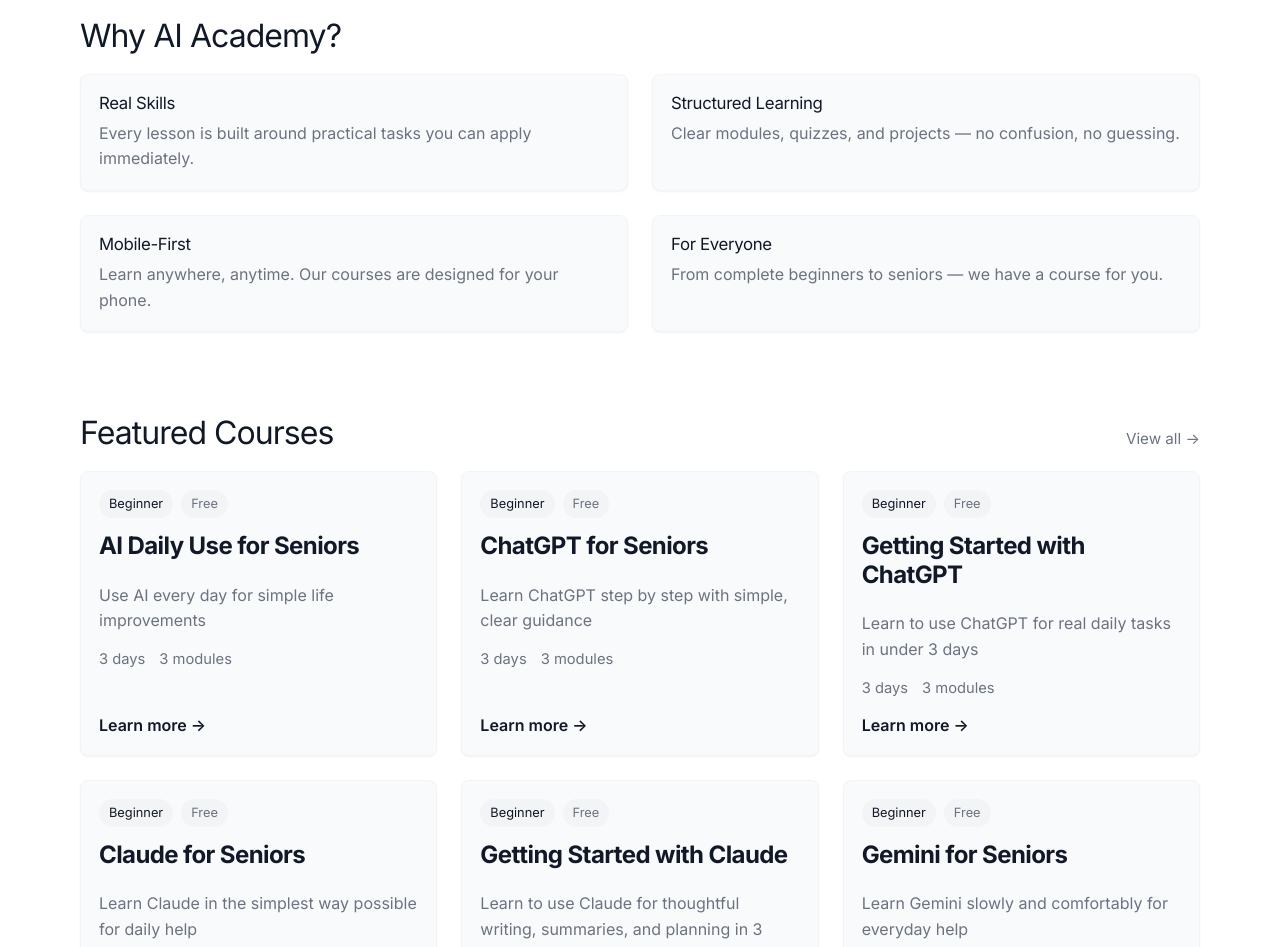
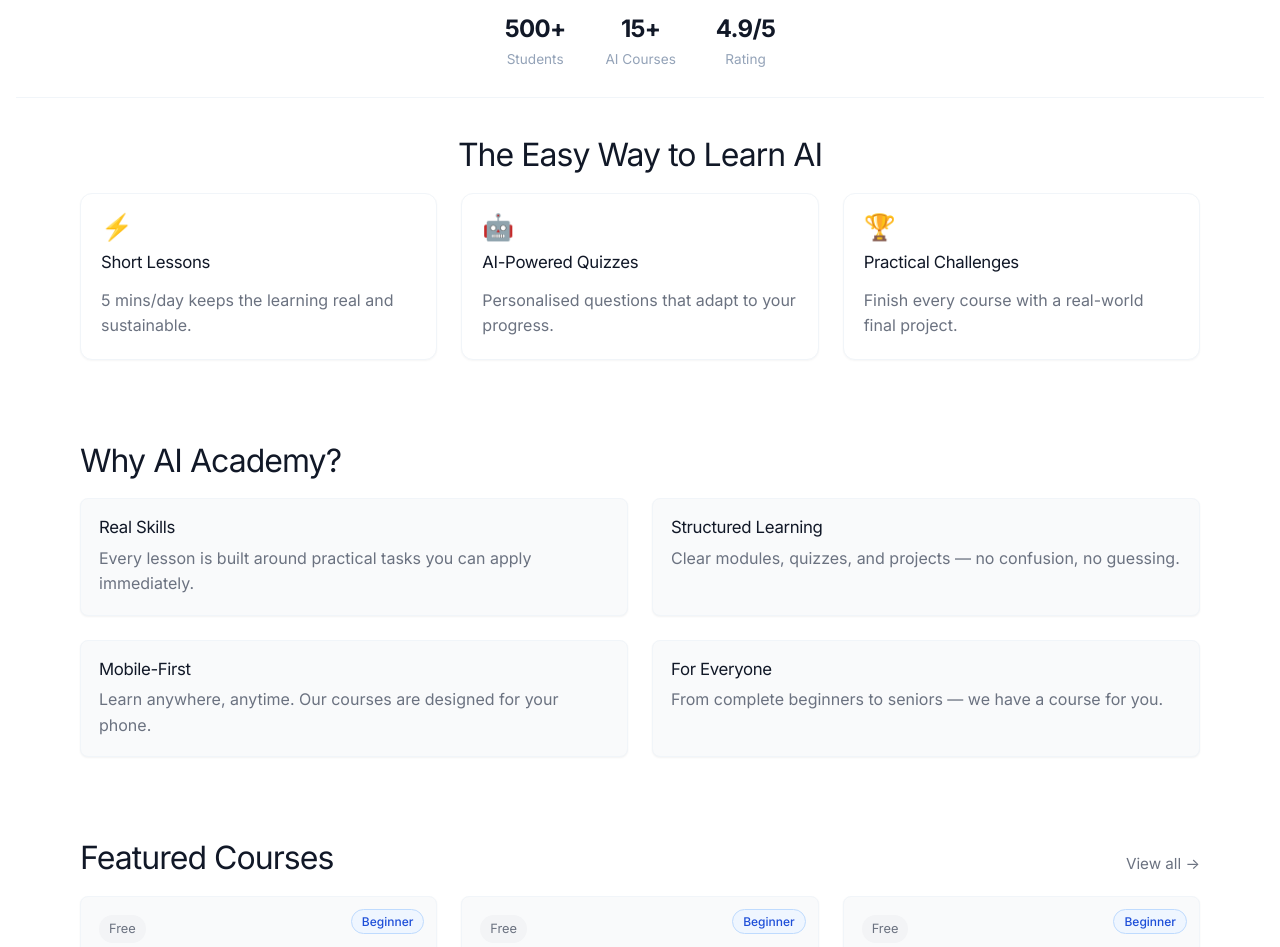
Before and after one commit to Joenasriani/aicourses, a Next.js app: page / in a window 1280 px wide. Shown: the part 480-1427 px from the top of the page. Built offline with nearby package versions, Linux system fonts and the light colour scheme.

Commit message:
Phase 7: Premium Course Marketplace & Social Proof
Agent-Logs-Url: https://github.com/Joenasriani/aicourses/sessions/0ef61d0f-07fe-4fb4-ac7a-8c643d638f66

Co-authored-by: Joenasriani <3828735+Joenasriani@users.noreply.github.com>

```diff
--- a/app/courses/CourseList.js
+++ b/app/courses/CourseList.js
@@ -1,6 +1,7 @@
 "use client"
 
-import { useState, useMemo } from 'react'
+import { useState, useMemo, useTransition } from 'react'
+import CourseCard from '../../components/CourseCard'
 
 const FILTERS = ['All', 'AI', 'Development', 'Marketing']
 
@@ -10,9 +11,26 @@ function matchesFilter(course, filter) {
   return text.includes(filter.toLowerCase())
 }
 
+function SkeletonCard() {
+  return (
+    <div className="course-card skeleton-card" aria-hidden="true">
+      <div className="skeleton-badge" />
+      <div className="skeleton-line skeleton-title" />
+      <div className="skeleton-line skeleton-subtitle" />
+      <div className="skeleton-line skeleton-subtitle skeleton-short" />
+      <div className="skeleton-meta">
+        <div className="skeleton-line skeleton-meta-item" />
+        <div className="skeleton-line skeleton-meta-item" />
+      </div>
+      <div className="skeleton-line skeleton-cta" />
+    </div>
+  )
+}
+
 export default function CourseList({ courses }) {
   const [activeFilter, setActiveFilter] = useState('All')
   const [search, setSearch] = useState('')
+  const [isPending, startTransition] = useTransition()
 
   const filtered = useMemo(() => {
     const q = search.trim().toLowerCase()
@@ -23,6 +41,12 @@ export default function CourseList({ courses }) {
       return matchesFilter(course, activeFilter) && matchesSearch
     })
   }, [courses, activeFilter, search])
+
+  function handleFilter(f) {
+    startTransition(() => {
+      setActiveFilter(f)
+    })
+  }
 
   return (
     <>
@@ -38,8 +62,8 @@ export default function CourseList({ courses }) {
           {FILTERS.map((f) => (
             <button
               key={f}
-              className={`filter-btn${activeFilter === f ? ' active' : ''}`}
-              onClick={() => setActiveFilter(f)}
+              className={`filter-pill${activeFilter === f ? ' active' : ''}`}
+              onClick={() => handleFilter(f)}
             >
               {f}
             </button>
@@ -48,23 +72,13 @@ export default function CourseList({ courses }) {
       </div>
 
       <div className="course-grid">
-        {filtered.length === 0 ? (
+        {isPending ? (
+          Array.from({ length: 6 }).map((_, i) => <SkeletonCard key={i} />)
+        ) : filtered.length === 0 ? (
           <p className="no-results">No courses match your search.</p>
         ) : (
           filtered.map((course) => (
-            <a key={course.slug} href={`/courses/${encodeURIComponent(course.slug)}`} className="course-card">
-              <div className="course-card-top">
-                <span className="pill">{course.level}</span>
-                {course.price_aed === 0 && <span className="pill pill-muted">Free</span>}
-              </div>
-              <h3>{course.title}</h3>
-              <p className="hero-text">{course.subtitle}</p>
-              <div className="course-meta">
-                <span>{course.duration_days} days</span>
-                <span>{course.modules?.length} modules</span>
-              </div>
-              <span className="course-cta">Learn more →</span>
-            </a>
+            <CourseCard key={course.slug} course={course} />
           ))
         )}
       </div>
--- a/app/globals.css
+++ b/app/globals.css
@@ -536,6 +536,160 @@ p {
   color: var(--muted);
   grid-column: 1 / -1;
 }
+/* ── Trust Bar ───────────────────────────────────────────────────────── */
+.trust-bar {
+  padding: 20px 0 28px;
+  border-bottom: 1px solid #F1F5F9;
+}
+
+.trust-stats {
+  display: flex;
+  justify-content: center;
+  align-items: center;
+  gap: 40px;
+  flex-wrap: wrap;
+}
+
+.trust-stat {
+  display: flex;
+  flex-direction: column;
+  align-items: center;
+  gap: 2px;
+}
+
+.trust-stat-value {
+  font-size: 1.5rem;
+  font-weight: 700;
+  letter-spacing: -0.03em;
+  color: #111827;
+}
+
+.trust-stat-label {
+  font-size: 0.85rem;
+  color: #94a3b8; /* slate-400 */
+}
+
+/* ── The Easy Way ────────────────────────────────────────────────────── */
+.easy-way-section {
+  padding-top: 40px;
+}
+
+.easy-way-grid {
+  display: grid;
+  gap: 24px;
+  grid-template-columns: 1fr;
+}
+
+@media (min-width: 640px) {
+  .easy-way-grid {
+    grid-template-columns: repeat(3, minmax(0, 1fr));
+  }
+}
+
+.easy-way-card {
+  display: flex;
+  flex-direction: column;
+  gap: 8px;
+  padding: 20px;
+  border: 1px solid #F1F5F9;
+  border-radius: 12px;
+  background: #fff;
+  box-shadow: 0 1px 2px 0 rgba(0, 0, 0, 0.04);
+}
+
+.easy-way-icon {
+  font-size: 1.6rem;
+  line-height: 1;
+  margin-bottom: 4px;
+}
+
+/* ── Filter Pills ────────────────────────────────────────────────────── */
+.filter-pill {
+  height: 36px;
+  padding: 0 18px;
+  border-radius: 999px;
+  border: 1px solid #F1F5F9;
+  background: #ffffff;
+  color: #374151;
+  font-size: 0.88rem;
+  font-weight: 500;
+  cursor: pointer;
+  transition: background 0.15s ease, color 0.15s ease, border-color 0.15s ease, transform 0.1s ease;
+  flex-shrink: 0;
+  white-space: nowrap;
+}
+
+.filter-pill:hover {
+  border-color: #0066ff;
+  color: #0066ff;
+}
+
+.filter-pill:active {
+  transform: scale(0.95);
+}
+
+.filter-pill.active {
+  background: #0066ff;
+  border-color: #0066ff;
+  color: #ffffff;
+}
+
+/* ── Skeleton Cards ──────────────────────────────────────────────────── */
+.skeleton-card {
+  pointer-events: none;
+}
+
+.skeleton-badge {
+  position: absolute;
+  top: 12px;
+  right: 12px;
+  width: 64px;
+  height: 22px;
+  border-radius: 999px;
+  background: #e2e8f0;
+  animation: pulse 1.4s ease-in-out infinite;
+}
+
+.skeleton-line {
+  height: 14px;
+  border-radius: 6px;
+  background: #e2e8f0;
+  animation: pulse 1.4s ease-in-out infinite;
+}
+
+.skeleton-title {
+  height: 22px;
+  width: 70%;
+  margin-top: 8px;
+}
+
+.skeleton-subtitle {
+  width: 90%;
+}
+
+.skeleton-short {
+  width: 60%;
+}
+
+.skeleton-meta {
+  display: flex;
+  gap: 12px;
+}
+
+.skeleton-meta-item {
+  width: 60px;
+}
+
+.skeleton-cta {
+  width: 80px;
+  margin-top: auto;
+}
+
+@keyframes pulse {
+  0%, 100% { opacity: 1; }
+  50% { opacity: 0.4; }
+}
+
 /* ── Progress Bar ────────────────────────────────────────────────────── */
 .progress-bar-track {
   width: 100%;
--- a/app/page.js
+++ b/app/page.js
@@ -1,5 +1,6 @@
 import fs from 'fs'
 import path from 'path'
+import CourseCard from '../components/CourseCard'
 
 function getCourses() {
   const base = path.join(process.cwd(), 'content/courses')
@@ -12,6 +13,18 @@ function getCourses() {
     return { slug, ...data }
   }).filter(Boolean)
 }
+
+const TRUST_STATS = [
+  { value: '500+', label: 'Students' },
+  { value: '15+', label: 'AI Courses' },
+  { value: '4.9/5', label: 'Rating' },
+]
+
+const EASY_WAY = [
+  { icon: '⚡', title: 'Short Lessons', desc: '5 mins/day keeps the learning real and sustainable.' },
+  { icon: '🤖', title: 'AI-Powered Quizzes', desc: 'Personalised questions that adapt to your progress.' },
+  { icon: '🏆', title: 'Practical Challenges', desc: 'Finish every course with a real-world final project.' },
+]
 
 export default function Home() {
   const courses = getCourses()
@@ -42,6 +55,38 @@ export default function Home() {
         </div>
       </div>
 
+      {/* Trust bar */}
+      <section className="trust-bar">
+        <div className="container">
+          <div className="trust-stats">
+            {TRUST_STATS.map((s) => (
+              <div key={s.label} className="trust-stat">
+                <span className="trust-stat-value">{s.value}</span>
+                <span className="trust-stat-label">{s.label}</span>
+              </div>
+            ))}
+          </div>
+        </div>
+      </section>
+
+      {/* The Easy Way */}
+      <section className="section easy-way-section">
+        <div className="container">
+          <div className="section-head center">
+            <h2>The Easy Way to Learn AI</h2>
+          </div>
+          <div className="easy-way-grid">
+            {EASY_WAY.map((item) => (
+              <div key={item.title} className="easy-way-card">
+                <span className="easy-way-icon">{item.icon}</span>
+                <h3>{item.title}</h3>
+                <p className="hero-text">{item.desc}</p>
+              </div>
+            ))}
+          </div>
+        </div>
+      </section>
+
       <section className="section">
         <div className="container">
           <div className="section-head">
@@ -71,19 +116,7 @@ export default function Home() {
           </div>
           <div className="course-grid">
             {featured.map((course) => (
-              <a key={course.slug} href={`/courses/${course.slug}`} className="course-card">
-                <div className="course-card-top">
-                  <span className="pill">{course.level}</span>
-                  {course.price_aed === 0 && <span className="pill pill-muted">Free</span>}
-                </div>
-                <h3>{course.title}</h3>
-                <p className="hero-text">{course.subtitle}</p>
-                <div className="course-meta">
-                  <span>{course.duration_days} days</span>
-                  <span>{course.modules?.length} modules</span>
-                </div>
-                <span className="course-cta">Learn more →</span>
-              </a>
+              <CourseCard key={course.slug} course={course} />
             ))}
           </div>
         </div>
--- /dev/null
+++ b/components/CourseCard.js
@@ -0,0 +1,64 @@
+"use client"
+
+import { motion } from 'framer-motion'
+
+const LEVEL_STYLES = {
+  Beginner: {
+    bg: '#eff6ff',
+    color: '#1d4ed8',
+    border: '#bfdbfe',
+  },
+  Advanced: {
+    bg: '#f5f3ff',
+    color: '#7c3aed',
+    border: '#ddd6fe',
+  },
+}
+
+export default function CourseCard({ course }) {
+  const level = course.level || 'Beginner'
+  const levelStyle = LEVEL_STYLES[level] || LEVEL_STYLES.Beginner
+
+  return (
+    <motion.a
+      href={`/courses/${encodeURIComponent(course.slug)}`}
+      className="course-card"
+      whileHover={{ y: -4, boxShadow: '0 8px 24px rgba(0,0,0,0.12)' }}
+      transition={{ type: 'spring', stiffness: 300, damping: 20 }}
+      style={{ position: 'relative', display: 'flex', flexDirection: 'column', gap: 14, minHeight: 220, padding: 18, borderRadius: 8, border: '1px solid #F1F5F9', background: 'var(--surface)', boxShadow: '0 1px 2px 0 rgba(0,0,0,0.05)' }}
+    >
+      {/* Level badge — top right */}
+      <span
+        style={{
+          position: 'absolute',
+          top: 12,
+          right: 12,
+          background: levelStyle.bg,
+          color: levelStyle.color,
+          border: `1px solid ${levelStyle.border}`,
+          borderRadius: 999,
+          padding: '2px 10px',
+          fontSize: '0.75rem',
+          fontWeight: 500,
+          lineHeight: 1.6,
+        }}
+      >
+        {level}
+      </span>
+
+      <div className="course-card-top" style={{ paddingRight: 80 }}>
+        {course.price_aed === 0 && <span className="pill pill-muted">Free</span>}
+      </div>
+
+      <h3>{course.title}</h3>
+      <p className="hero-text">{course.subtitle}</p>
+
+      <div className="course-meta">
+        <span>{course.duration_days} days</span>
+        <span>{course.modules?.length} modules</span>
+      </div>
+
+      <span className="course-cta" style={{ marginTop: 'auto' }}>Learn more →</span>
+    </motion.a>
+  )
+}
```
